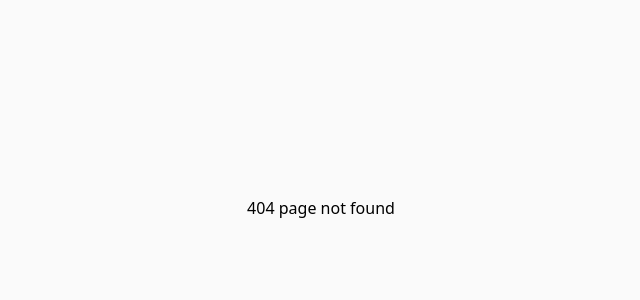
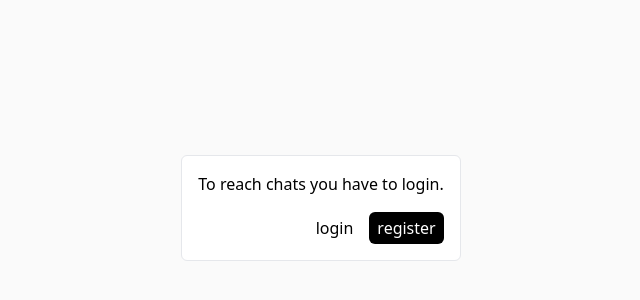
Before and after one commit to omerozceylan/chat-supabase, a Next.js app: page /auth in a window 1280 px wide. Before the commit this address had no page. Shown: the part 192-492 px from the top of the page, without its empty margins (319-959 px from the left). Built offline with nearby package versions, Linux system fonts and the light colour scheme.

Commit message:
feat added auth page

```diff
--- a/src/app/auth/page.tsx
+++ b/src/app/auth/page.tsx
@@ -1,7 +1,15 @@
 export default function Auth() {
   return (
-    <div className="bg-zinc-50 flex justify-center items-center h-screen text-black">
-      404 page not found
+    <div className="bg-zinc-50 flex justify-center  items-center h-screen text-black">
+      <div className="bg-white p-4 flex flex-col gap-4 rounded-md border">
+        To reach chats you have to login.
+        <div className="flex justify-end gap-4">
+          <button className="">login</button>
+          <button className="bg-black text-white px-2 py-1 rounded-md">
+            register
+          </button>
+        </div>
+      </div>
     </div>
   );
 }
--- a/src/components/Messages/MessageInputContainer/MessageInputContainer.tsx
+++ b/src/components/Messages/MessageInputContainer/MessageInputContainer.tsx
@@ -27,6 +27,7 @@ export default function MessageInputContainer({ onSubmit }: any) {
     <form
       onSubmit={(e) => {
         e.preventDefault();
+        if (!message) return;
         const trimmedMessage = message.trim();
         if (!trimmedMessage) return;
         handleMessageSending(message);
--- a/src/components/Room/RoomCard/RoomCard.tsx
+++ b/src/components/Room/RoomCard/RoomCard.tsx
@@ -20,17 +20,14 @@ export default function RoomCard({ roomName, id, onLeave }) {
   const [isEditing, setIsEditing] = useState(false);
   return (
     <div
-      className={`flex items-center text-black gap-3 group rounded-lg p-2  hover:bg-gray-200 ${
+      className={`flex items-center text-black gap-3 group rounded-lg p-2 overflow-hidden whitespace-nowrap hover:bg-gray-200 ${
         isActive
           ? "bg-black text-white transition-all hover:bg-slate-800"
           : "hover:bg-gray-200"
       }`}
     >
-      <div className="flex justify-between  w-full">
-        <div className="flex items-center gap-3 pl-3">
-          {/* <FaRegMessage /> */}
-          <div>{roomName}</div>
-        </div>
+      <div className="flex justify-between  w-full px-2 pr-1">
+        <div className="overflow-hidden">{roomName}</div>
 
         <DropdownMenu>
           <DropdownMenuTrigger>
--- a/src/components/Room/RoomDetailSection/RoomDetailSection.tsx
+++ b/src/components/Room/RoomDetailSection/RoomDetailSection.tsx
@@ -83,7 +83,7 @@ export default function RoomDetailSection({ currentRoomName, roomId }) {
           <span
             ref={editableAreaRef}
             contentEditable={isEditing}
-            className={` outline-none max-w-44 min-w-12  ${
+            className={` outline-none max-w-44 min-w-12 whitespace-nowrap overflow-hidden ${
               isEditing ? `border-b-2 border-black` : ``
             }`}
           >
--- a/tsconfig.json
+++ b/tsconfig.json
@@ -4,8 +4,9 @@
     "lib": ["dom", "dom.iterable", "esnext"],
     "allowJs": true,
     "skipLibCheck": true,
-    "strict": true,
+    "strict": false,
     "noEmit": true,
+    "noImplicitAny": false,
     "esModuleInterop": true,
     "module": "esnext",
     "moduleResolution": "bundler",
```
